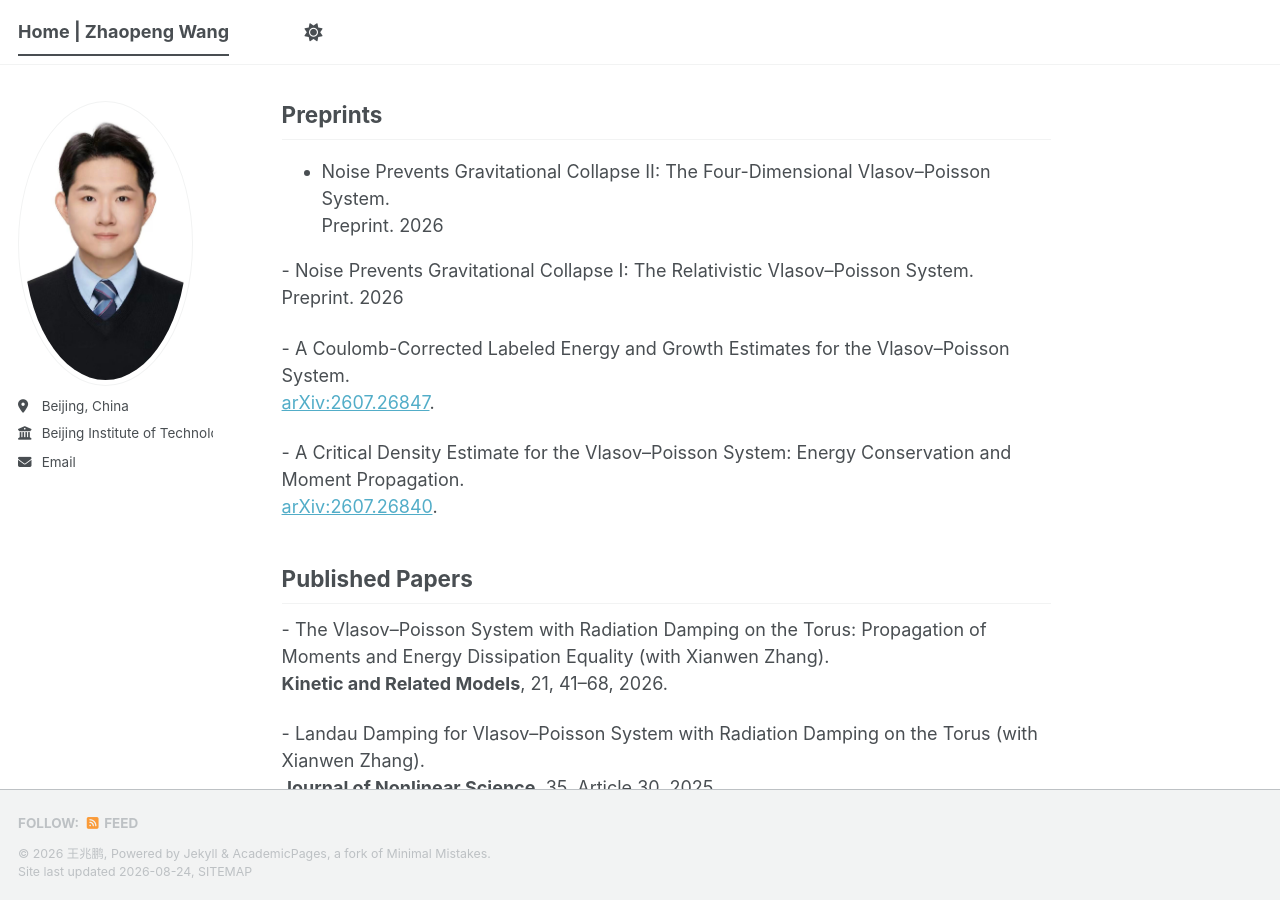
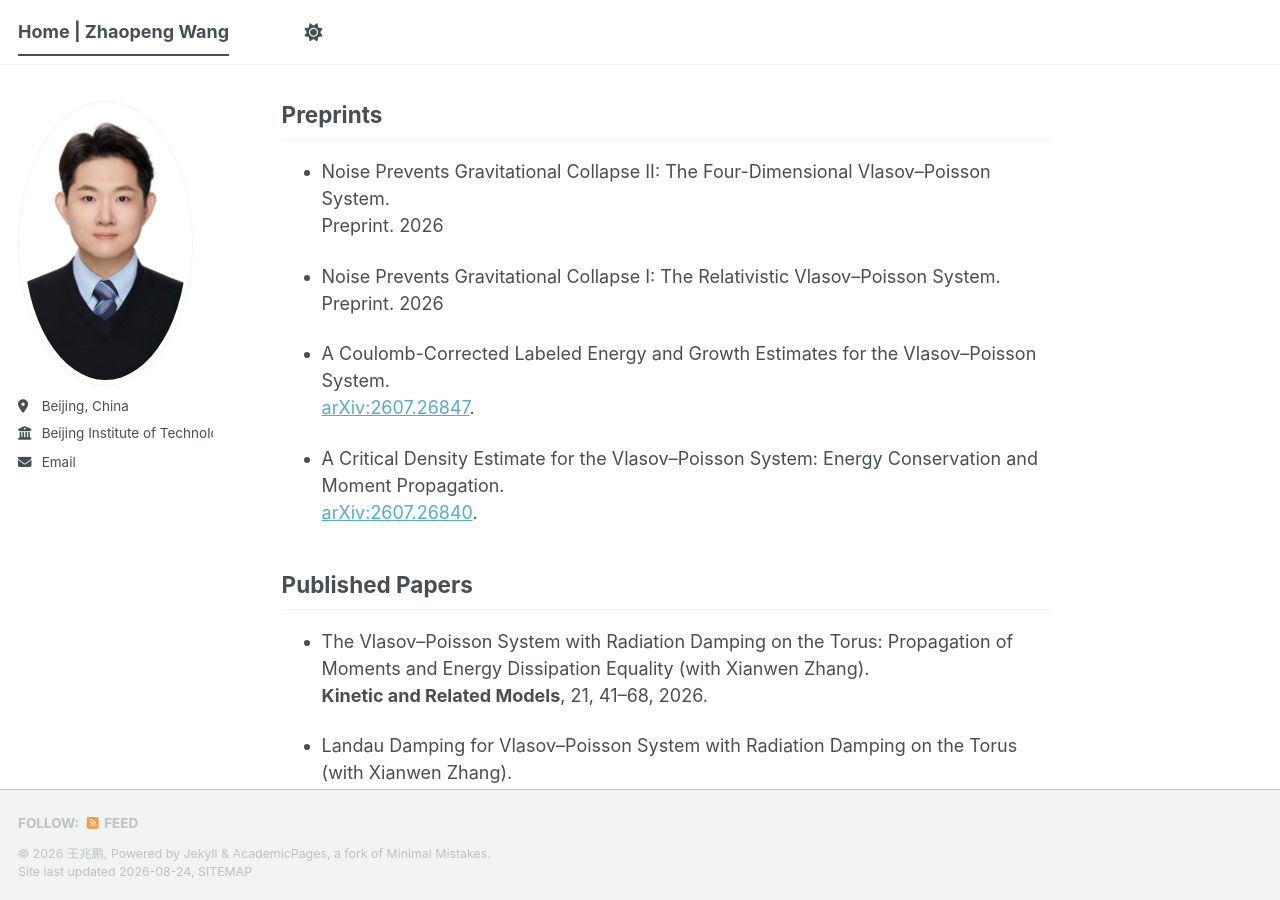
Before and after one commit to zpwangmath/zpwangmath.github.io, a Jekyll site: the page built from index.md, in a window 1280 px wide and 900 px high, scrolled down 567 px. Built offline with Jekyll 4.4.1, drawn with Linux system fonts in a browser that asks for light colours; a style sheet for code colours, icons or effects is not loaded.

Commit message:
Update published papers section in index.md

```diff
--- a/index.md
+++ b/index.md
@@ -25,35 +25,34 @@ My work mainly concerns:
 Preprint. 2026
 
 
-<p>
+
 - Noise Prevents Gravitational Collapse I: The Relativistic Vlasov–Poisson System.<br>
 Preprint. 2026
-</p>
 
-<p>
+
+
 - A Coulomb-Corrected Labeled Energy and Growth Estimates for the Vlasov–Poisson System.<br>
 <a href="https://arxiv.org/abs/2607.26847">arXiv:2607.26847</a>.
-</p>
 
-<p>
+
+
 - A Critical Density Estimate for the Vlasov–Poisson System: Energy Conservation and Moment Propagation.<br>
 <a href="https://arxiv.org/abs/2607.26840">arXiv:2607.26840</a>.
-</p>
+
 
 
 <h2>Published Papers</h2>
 
-<p>
+
 - The Vlasov–Poisson System with Radiation Damping on the Torus: Propagation of Moments and Energy Dissipation Equality (with Xianwen Zhang).<br>
 <strong>Kinetic and Related Models</strong>, 21, 41–68, 2026.
-</p>
 
-<p>
+
+
 - Landau Damping for Vlasov–Poisson System with Radiation Damping on the Torus (with Xianwen Zhang).<br>
 <strong>Journal of Nonlinear Science</strong>, 35, Article 30, 2025.
-</p>
 
-<p>
+
+
 -Blow-up Data for a Two-Component Camassa–Holm System with High Order Nonlinearity (with Kai Yan).<br>
 <strong>Journal of Differential Equations</strong>, 358, 256–294, 2023.
-</p>
```
